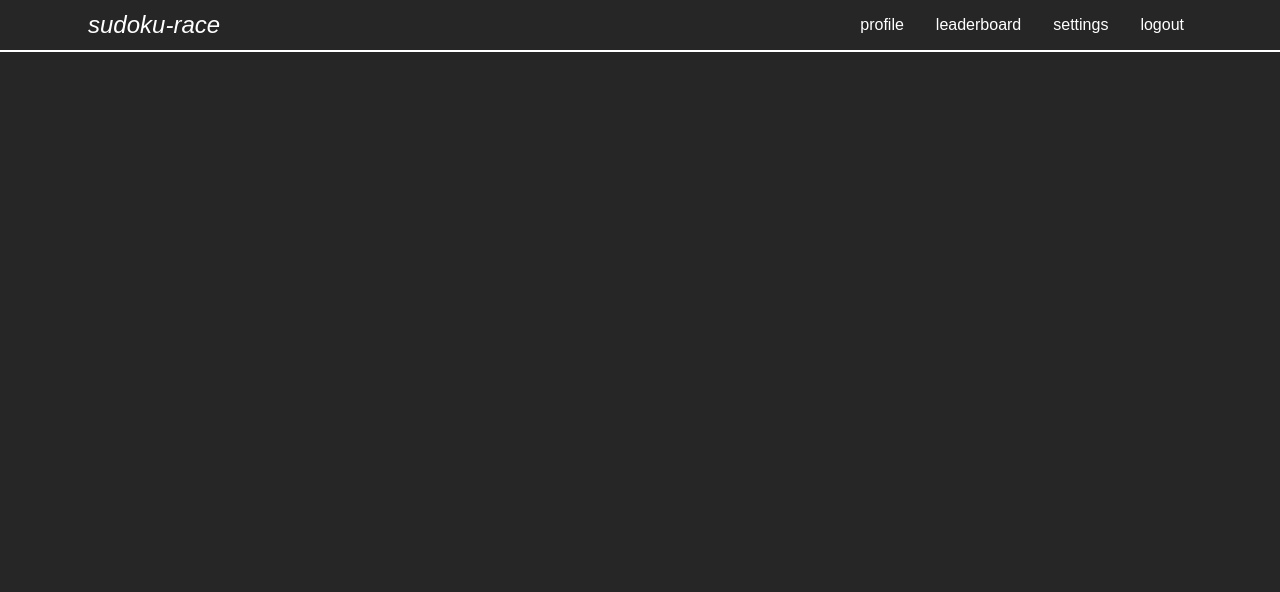
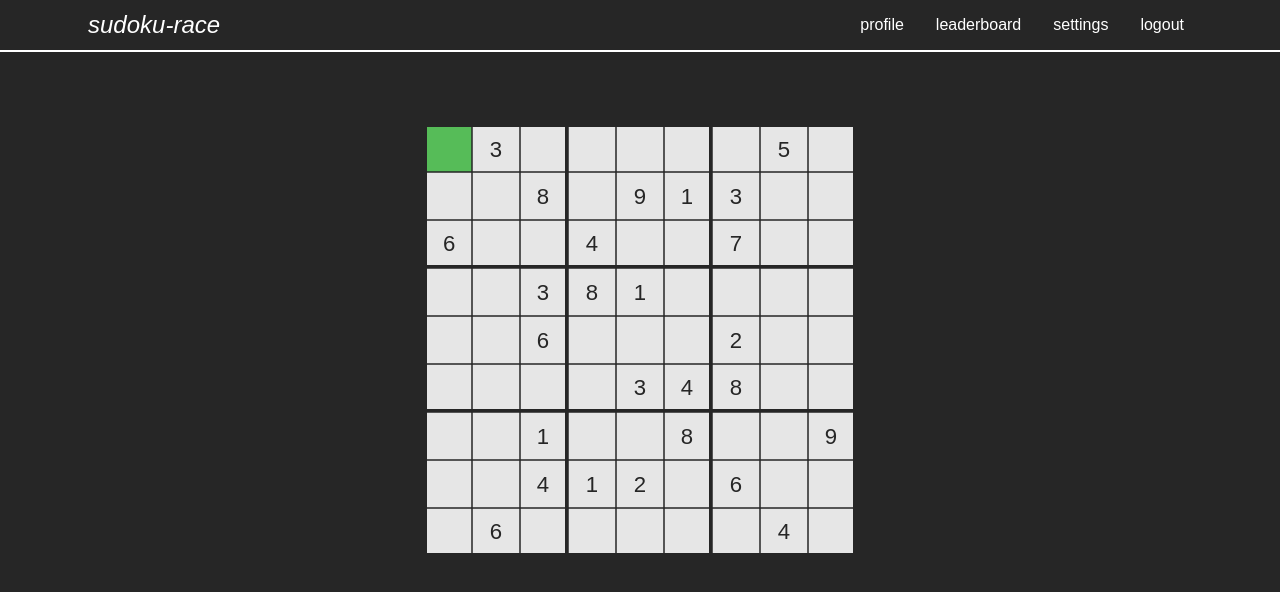
Before and after one commit to rfumic/sudoku-race-frontend, a Vue app: page /match in a window 1280 px wide. Shown: the top 592 px of the page. Built offline with nearby package versions, Linux system fonts and the light colour scheme.

Commit message:
Added basic sudoku board

```diff
--- /dev/null
+++ b/src/components/SudokuBoard.vue
@@ -0,0 +1,173 @@
+<template>
+  <div class="main">
+    <sudoku-cell
+      class="cell"
+      v-for="(value, index) in playerBoard"
+      :key="index"
+      :value="value"
+      :index="index"
+      :currentIndex="currentIndex"
+      :currentValue="currentValue"
+      @click="setCurrent(index)"
+    />
+    <!--     <h3>{{ playerBoard }}</h3> -->
+    <!--   <h3>{{ currentValue }}</h3> -->
+  </div>
+</template>
+<script>
+import { ref, onMounted, computed } from 'vue';
+import SudokuCell from '@/components/SudokuCell.vue';
+export default {
+  components: {
+    SudokuCell,
+  },
+  setup() {
+    onMounted(() => {
+      let digits = ['1', '2', '3', '4', '5', '6', '7', '8', '9'];
+      // HANDLING KEYBOARD EVENTS
+      window.addEventListener('keyup', (e) => {
+        console.log(e.key);
+        e.preventDefault();
+        // ADD NOTES
+        if (digits.includes(e.key) && e.ctrlKey) {
+          addCellNote(
+            playerBoard.value[currentIndex.value].cellNotes,
+            parseInt(e.key)
+          );
+        }
+        // ENTERING NUMBERS
+        else if (
+          digits.includes(e.key) &&
+          playerBoard.value[currentIndex.value].default == false
+        ) {
+          setCellValue(parseInt(e.key));
+        } // REMOVING SELECTED NUMBER
+        else if (e.key == 'Backspace' || e.key == 'Delete') {
+          setCellValue('', []);
+        }
+        // DESELECT CELL
+        else if (e.key == 'Escape') {
+          currentIndex.value = 100;
+        } // ARROW CONTROLS
+        else if (e.key == 'ArrowDown') {
+          currentIndex.value > 71
+            ? (currentIndex.value -= 72)
+            : (currentIndex.value += 9);
+          console.log(
+            playerBoard.value[currentIndex.value].digit,
+            'from arrwo'
+          );
+        } else if (e.key == 'ArrowUp') {
+          currentIndex.value < 9
+            ? (currentIndex.value += 72)
+            : (currentIndex.value -= 9);
+        } else if (e.key == 'ArrowLeft') {
+          currentIndex.value > 0
+            ? (currentIndex.value -= 1)
+            : (currentIndex.value += 80);
+        } else if (e.key == 'ArrowRight') {
+          currentIndex.value < 80
+            ? (currentIndex.value += 1)
+            : (currentIndex.value -= 80);
+        }
+      });
+    });
+    //const board = Array(81).fill('');
+    const board = [
+      0, 3, 0, 0, 0, 0, 0, 5, 0, 0, 0, 8, 0, 9, 1, 3, 0, 0, 6, 0, 0, 4, 0, 0, 7,
+      0, 0, 0, 0, 3, 8, 1, 0, 0, 0, 0, 0, 0, 6, 0, 0, 0, 2, 0, 0, 0, 0, 0, 0, 3,
+      4, 8, 0, 0, 0, 0, 1, 0, 0, 8, 0, 0, 9, 0, 0, 4, 1, 2, 0, 6, 0, 0, 0, 6, 0,
+      0, 0, 0, 0, 4, 0,
+    ].map((e) =>
+      e == 0
+        ? { digit: '', default: false, cellNotes: [] }
+        : { digit: e, default: true, cellNotes: false }
+    );
+
+    let playerBoard = ref(board);
+    let currentIndex = ref(0);
+    let cellNote = ref('');
+
+    let currentValue = computed(() => {
+      // used for highlighting all cells that contain the same value
+      return playerBoard.value[currentIndex.value].digit;
+    });
+
+    function setCurrent(i) {
+      currentIndex.value = i;
+      console.log(currentIndex.value);
+    }
+
+    function setCellValue(value, notes = false) {
+      // SETS THE VALUE OF THE CURRENTLY SELECTED CELL
+      playerBoard.value[currentIndex.value] = {
+        digit: value,
+        default: false,
+        cellNotes: notes,
+      };
+    }
+    function addCellNote(notesArray, note) {
+      // first check if cell can have notes
+      if (notesArray !== false) {
+        const indexOf = notesArray.indexOf(note);
+        // if value isn't in array push it; if it is remove it
+        if (indexOf === -1) {
+          notesArray.push(note);
+          notesArray.sort();
+        } else {
+          notesArray.splice(indexOf, 1);
+        }
+      }
+    }
+    return {
+      playerBoard,
+      setCurrent,
+      currentIndex,
+      cellNote,
+      setCellValue,
+      addCellNote,
+      currentValue,
+    };
+  },
+};
+</script>
+<style scoped lang="scss">
+.main {
+  display: grid;
+  grid-template-columns: repeat(9, 5vw);
+  grid-template-rows: repeat(9, 5vw);
+  justify-content: center;
+  align-content: center;
+  grid-gap: 0rem;
+  list-style: row;
+  margin: 0 0 2vw;
+  padding: 0;
+  font-size: calc(2vw + 0.25em);
+
+  // resizing vvv
+  -webkit-transform: scale(0.75);
+  -moz-transform: scale(0.75);
+  -ms-transform: scale(0.75);
+  transform: scale(0.75);
+}
+.cell {
+  &:nth-child(n):nth-child(-n + 9) {
+    border-top-width: 0.15em;
+  }
+  &:nth-child(n + 73):nth-child(-n + 81) {
+    border-bottom-width: 0.15em;
+  }
+  &:nth-child(3n) {
+    border-right-width: 0.15em;
+  }
+  &:nth-child(9n + 1) {
+    border-left-width: 0.15em;
+  }
+  &:nth-child(n + 19):nth-child(-n + 27) {
+    border-bottom-width: 0.15em;
+  }
+  &:nth-child(n + 46):nth-child(-n + 54) {
+    border-bottom-width: 0.15em;
+  }
+}
+</style>
--- /dev/null
+++ b/src/components/SudokuCell.vue
@@ -0,0 +1,85 @@
+<template>
+  <div
+    class="cell"
+    :class="{
+      selected: isSelected,
+      default: hasDefaultValue,
+      highlighted: highLight,
+    }"
+  >
+    <div class="notes" v-show="value.cellNotes">
+      <div v-for="note in value.cellNotes" :key="note">{{ note }}</div>
+    </div>
+    {{ hasDefaultValue ? defaultValue : value.digit }}
+  </div>
+</template>
+
+<script>
+import { ref, computed, watch, reactive, onMounted } from 'vue';
+export default {
+  props: ['value', 'index', 'currentIndex', 'currentValue'],
+  setup(props) {
+    let hasDefaultValue = props.value.default;
+
+    let defaultValue = ref(props.value.digit);
+
+    const isSelected = computed(() => {
+      return props.index == props.currentIndex;
+    });
+    const highLight = computed(() => {
+      // used for highlighting all cells that contain the same value
+      return props.currentValue == ''
+        ? false
+        : props.currentValue == props.value.digit;
+    });
+
+    return {
+      isSelected,
+      defaultValue,
+      hasDefaultValue,
+      highLight,
+    };
+  },
+};
+</script>
+
+<style lang="scss" scoped>
+@use '@/scss/colors.scss' as *;
+
+.cell {
+  margin: 0;
+  padding: 0;
+  text-align: center;
+  border: 1px solid $color-dark;
+  display: flex;
+  align-items: center;
+  justify-content: center;
+  background: #e6e6e6;
+
+  color: $color-blue;
+
+  &:hover {
+    background: lightslategray;
+    cursor: pointer;
+  }
+}
+.highlighted {
+  background-color: $color-primary-light;
+}
+.selected {
+  background: $color-primary;
+}
+.notes {
+  min-width: 0;
+  width: 100%;
+  font-size: 1.2vw;
+  display: grid;
+  grid-template-columns: repeat(3, 1fr);
+  grid-template-rows: repeat(3, 1fr);
+  justify-items: center;
+  color: $color-complementary;
+}
+.default {
+  color: $color-dark;
+}
+</style>
--- a/src/router/index.js
+++ b/src/router/index.js
@@ -14,13 +14,19 @@ const routes = [
     // this generates a separate chunk (about.[hash].js) for this route
     // which is lazy-loaded when the route is visited.
     component: () =>
-      import(/* webpackChunkName: "about" */ '../views/LoginView.vue'),
+      import(/* webpackChunkName: "login" */ '../views/LoginView.vue'),
   },
   {
     path: '/register',
     name: 'register',
     component: () =>
       import(/* webpackChunkName: "register" */ '../views/RegisterView.vue'),
+  },
+  {
+    path: '/match',
+    name: 'match',
+    component: () =>
+      import(/* webpackChunkName: "match" */ '../views/MatchView.vue'),
   },
 ];
 
--- a/src/scss/colors.scss
+++ b/src/scss/colors.scss
@@ -2,3 +2,6 @@ $color-dark: #262626;
 $color-warning: #a63446;
 $color-white: #ffffff;
 $color-primary: #56bc58;
+$color-primary-light: #b3e4b4;
+$color-complementary: #bc56ba;
+$color-blue: #5856bc;
--- /dev/null
+++ b/src/views/MatchView.vue
@@ -0,0 +1,26 @@
+<template>
+  <div class="view">
+    <sudoku-board />
+  </div>
+</template>
+
+<script>
+import SudokuBoard from '@/components/SudokuBoard.vue';
+export default {
+  components: {
+    SudokuBoard,
+  },
+  setup() {},
+};
+</script>
+<style lang="scss">
+* {
+  margin: 0;
+  padding: 0;
+}
+/* .view {
+  background: red;
+  display: flex;
+  flex-direction: column;
+} */
+</style>
```
